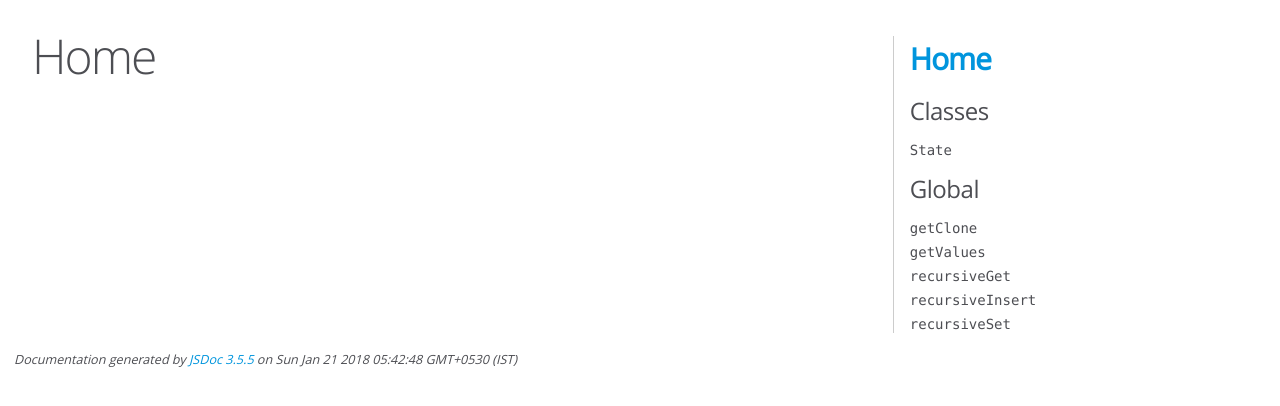
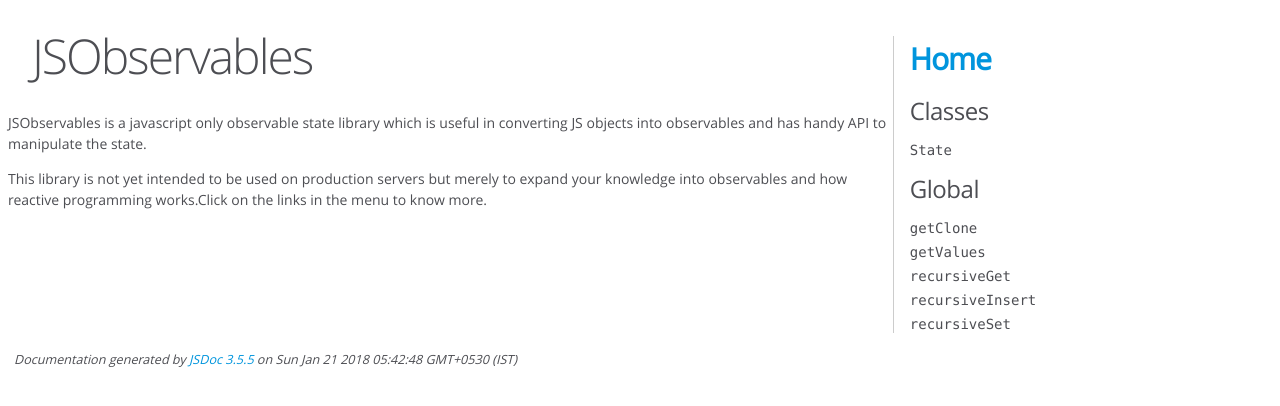
Before and after one commit to kewal07/javascript-state-observables, a website: page out/index.html in a window 1280 px wide. Drawn offline with Linux system fonts and the light colour scheme.

Commit message:
Added title

```diff
--- a/out/index.html
+++ b/out/index.html
@@ -2,7 +2,7 @@
 <html lang="en">
 <head>
     <meta charset="utf-8">
-    <title>JSDoc: Home</title>
+    <title>JSObservables</title>
 
     <script src="scripts/prettify/prettify.js"> </script>
     <script src="scripts/prettify/lang-css.js"> </script>
@@ -17,34 +17,9 @@
 
 <div id="main">
 
-    <h1 class="page-title">Home</h1>
-
-
-
-
-
-
-
-
-    <h3> </h3>
-
-
-
-
-
-
-
-
-
-
-
-
-
-
-
-
-
-
+    <h1 class="page-title">JSObservables</h1>
+    <p>JSObservables is a javascript only observable state library which is useful in converting JS objects into observables and has handy API to manipulate the state.</p>
+    <p>This library is not yet intended to be used on production servers but merely to expand your knowledge into observables and how reactive programming works.Click on the links in the menu to know more.</p>
 
 
 </div>
```
